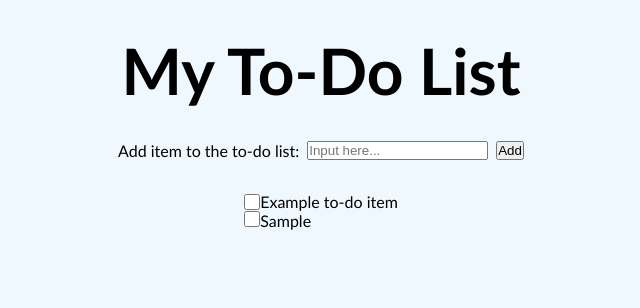
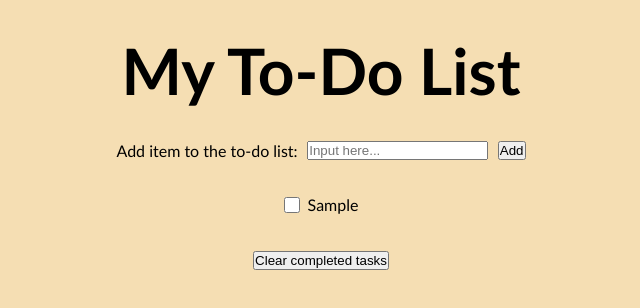
Before and after one commit to kobe-everson/to-do-list, a website: page index.html in a window 1280 px wide. Both pictures are taken after typing "Sample" into the empty fields and a click on the button "Add". Shown: the whole page, without its empty margins (319-959 px from the left). Drawn offline with Linux system fonts and the light colour scheme.

Commit message:
implemented local storage persistance

```diff
--- a/index.html
+++ b/index.html
@@ -29,6 +29,11 @@
           <span>Example to-do item</span>
         </li>
       </ul>
+      <div>
+        <button id="clear-completed-btn" type="button">
+          Clear completed tasks
+        </button>
+      </div>
     </main>
   </body>
 </html>
--- a/script.js
+++ b/script.js
@@ -1,7 +1,58 @@
+/*
+To-Do List Application:
+- x
+- y
+- z
+*/
+
 // Declare input, button, and list variables:
 const toDoInput = document.getElementById("to-do-input");
 const toDoBtn = document.getElementById("to-do-add-btn");
 const toDoList = document.getElementById("to-do-list");
+const clearCompletedBtn = document.getElementById("clear-completed");
+
+let toDoArray = [];
+
+// Save list helper function:
+const saveList = () => {
+  localStorage.setItem("toDoList", JSON.stringify(toDoArray));
+};
+
+// Render list function for local storage of object:
+const renderList = () => {
+  toDoList.innerHTML = "";
+
+  toDoArray.forEach((item, index) => {
+    const li = document.createElement("li");
+    li.classList.add("to-do-item");
+
+    const checkbox = document.createElement("input");
+    checkbox.type = "checkbox";
+    checkbox.classList.add("to-do-checkbox");
+    checkbox.checked = item.completed;
+
+    const textSpan = document.createElement("span");
+    textSpan.textContent = item.text;
+
+    checkbox.addEventListener("change", () => {
+      toDoArray[index].completed = checkbox.checked;
+      saveList();
+    });
+
+    // Implements the new input onto the page
+    li.appendChild(checkbox);
+    li.appendChild(textSpan);
+    toDoList.appendChild(li);
+  });
+};
+
+// Local storage initialization:
+
+const savedList = localStorage.getItem("toDoList");
+if (savedList) {
+  toDoArray = JSON.parse(savedList);
+  renderList();
+}
 
 // Create an event listener to capture the user input:
 let userInput = "";
@@ -9,30 +60,41 @@ toDoInput.addEventListener("input", (eventObject) => {
   userInput = eventObject.target.value;
 });
 
-// Create an event listener to add user input to list when the button is clicked:
+// Create a function to add user input to list when the button is clicked:
 const addToListFunction = () => {
   if (!userInput.trim()) {
     window.alert("No input was provided.");
     return;
   }
-  const newToDoElement = document.createElement("li");
 
-  const textSpan = document.createElement("span");
-  textSpan.textContent = userInput;
+  toDoArray.push({
+    text: userInput,
+    completed: false,
+  });
 
-  const checkbox = document.createElement("input");
-  checkbox.type = "checkbox";
-  checkbox.classList = "to-do-checkbox";
-
-  newToDoElement.appendChild(checkbox);
-  newToDoElement.appendChild(textSpan);
-  toDoList.appendChild(newToDoElement);
+  saveList();
+  renderList();
 
   // Reset input:
   toDoInput.value = "";
   userInput = "";
 };
 
+// Create a function to clear the completed items from the list when the button is clicked:
+const clearCompletedFunction = () => {
+  const anyCompleted = toDoArray.some((item) => item.completed); // .some() method to check if any item is marked true for item.completed
+  if (!anyCompleted) {
+    window.alert("No tasks are marked as complete.");
+    return;
+  }
+
+  toDoArray = toDoArray.filter((item) => !item.completed);
+
+  saveList();
+  renderList();
+};
+
+// Event listeners:
+
 toDoBtn.addEventListener("click", addToListFunction);
-
-// Local storage implementation:
+clearCompletedBtn.addEventListener("click", clearCompletedFunction);
--- a/style.css
+++ b/style.css
@@ -1,16 +1,13 @@
 /* Establish base for page content */
-
 * {
   box-sizing: border-box; /* So that sizing doesn't freak out */
   margin: 0;
   padding: 0;
 }
 
-/* Style rest of page */
-
 body {
   font-family: "Trebuchet MS";
-  background-color: aliceblue;
+  background-color: wheat;
   padding-top: 2rem;
 }
 
@@ -33,8 +30,12 @@ main {
   display: flex;
   flex-direction: row;
   align-items: center;
-  gap: 0.5rem;
+  gap: 0.6rem;
   font-size: 1rem;
+}
+
+#to-do-add-btn {
+  cursor: pointer;
 }
 
 #to-do-list {
@@ -44,6 +45,8 @@ main {
 .to-do-item {
   display: flex;
   align-items: center;
+  gap: 0.5rem;
+  padding: 0.2rem;
 }
 
 .to-do-checkbox {
@@ -56,3 +59,7 @@ main {
   text-decoration: line-through;
   color: gray;
 }
+
+#clear-completed-btn {
+  cursor: pointer;
+}
```
